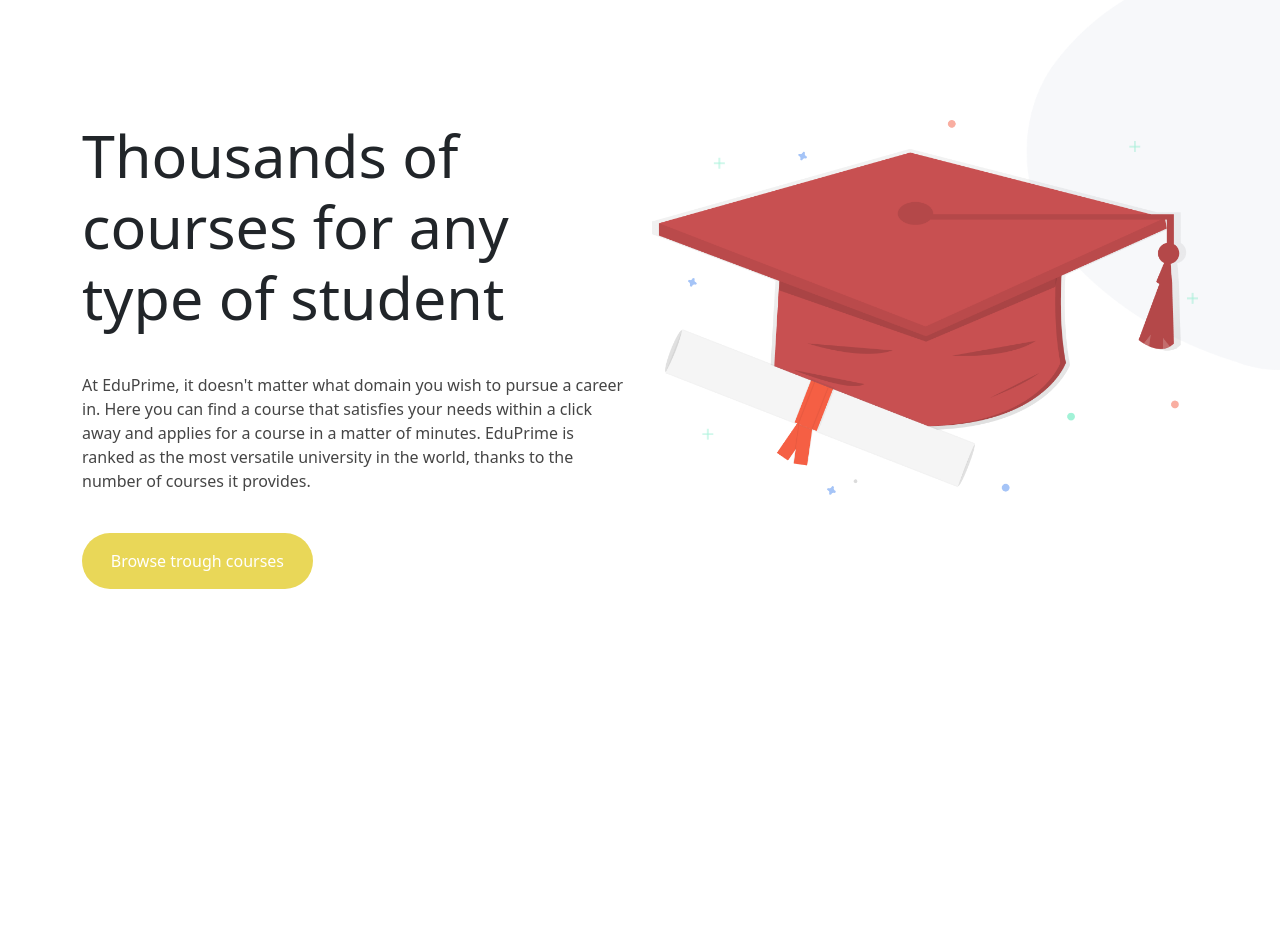
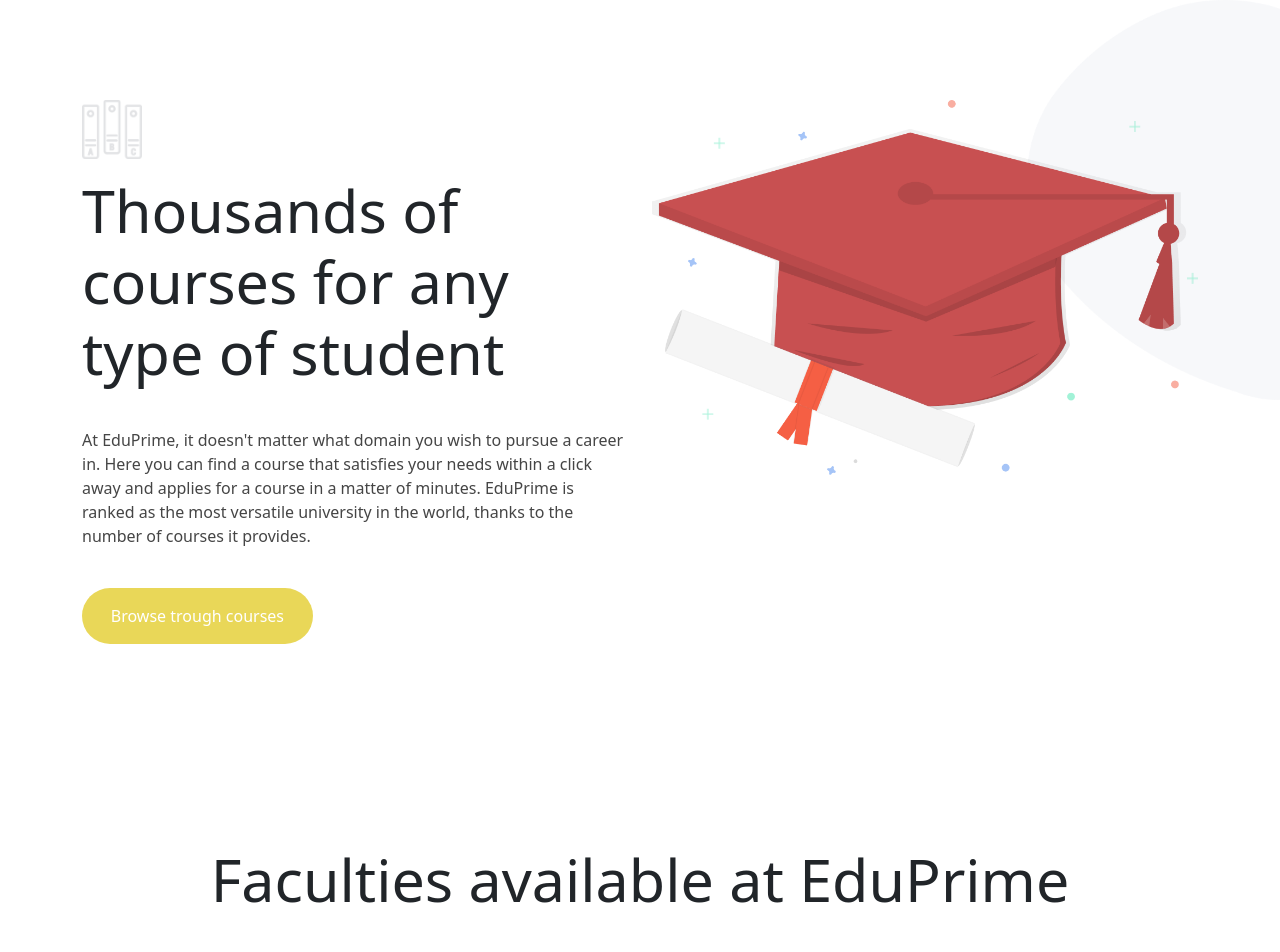
Before and after one commit to MarcoRomanohub/proj-html-vuejs, a Vue app: page / in a window 1280 px wide. Shown: the part 840-1792 px from the top of the page. Built offline with nearby package versions, Linux system fonts and the light colour scheme.

Commit message:
[fixed] bg image home

```diff
--- a/src/components/Main.vue
+++ b/src/components/Main.vue
@@ -30,6 +30,6 @@
 <style lang="scss" scoped>
 main {
   padding-top: 110px;
-  height: 2000px;
+  height: 4000px;
 }
 </style>
--- a/src/components/partials/courses.vue
+++ b/src/components/partials/courses.vue
@@ -8,15 +8,15 @@
 
   <section id="courses">
 
-    <div class="bg_img">
-      <img src="/public/edu/img/home-background.png" alt="">
-    </div>
 
-    <div class="container ">
+    <div class="container courses ">
       <div class="row row-cols-2 ">
 
-        <div class="col">
-          <div class="text">
+        <div class="col ">
+          <div class="small-img mb-3">
+            <img src="/public/edu/img/Books-icon.png" alt="">
+          </div>
+          <div class="text ">
             <h2>Thousands of courses for any type of student</h2>
             <p>
               At EduPrime, it doesn't matter what domain you wish to pursue a career in. Here you can find a course that satisfies your needs within a click away and applies for a course in a matter of minutes. EduPrime is ranked as the most versatile university in the world, thanks to the number of courses it provides.
@@ -34,6 +34,16 @@
       </div>
     </div>
 
+    <div class="bg_img">
+      <img src="/public/edu/img/home-background.png" alt="">
+    </div>
+
+    <div class="container faculties text-center ">
+      <h2>Faculties available at EduPrime</h2>
+      <p>A single university with a load of courses, tailored <br> to satisfy any sudent's needs.</p>
+    </div>
+
+
 
   </section>
 
@@ -43,17 +53,11 @@
 <style lang="scss" scoped>
  #courses{
     position: relative;
-
-  .container{
-    margin-top: 150px;
+    .bg_img{
         position: absolute;
-    top: 0;
-    margin-left: auto;
-    margin-right: auto;
-    left: 0;
-    right: 0;
+        top: -100px;
+        z-index: -1;
     }
-  .text{
     h2{
         font-size: 3.7rem;
       }
@@ -61,6 +65,15 @@
         color: #454545;
         margin: 40px 0;
       }
+  .container.courses{
+    margin-top: 130px;
+
+
+    .small-img{
+      width: 60px;
+    }
+    .text{
+
       .btn {
         background-color: var(--yellow-btn);
         border: none;
@@ -69,4 +82,8 @@
       }
     }
   }
+  .container.faculties{
+    margin-top: 200px;
+  }
+}
 </style>
```
Lines whose indentation alone changed are shown as unchanged.
